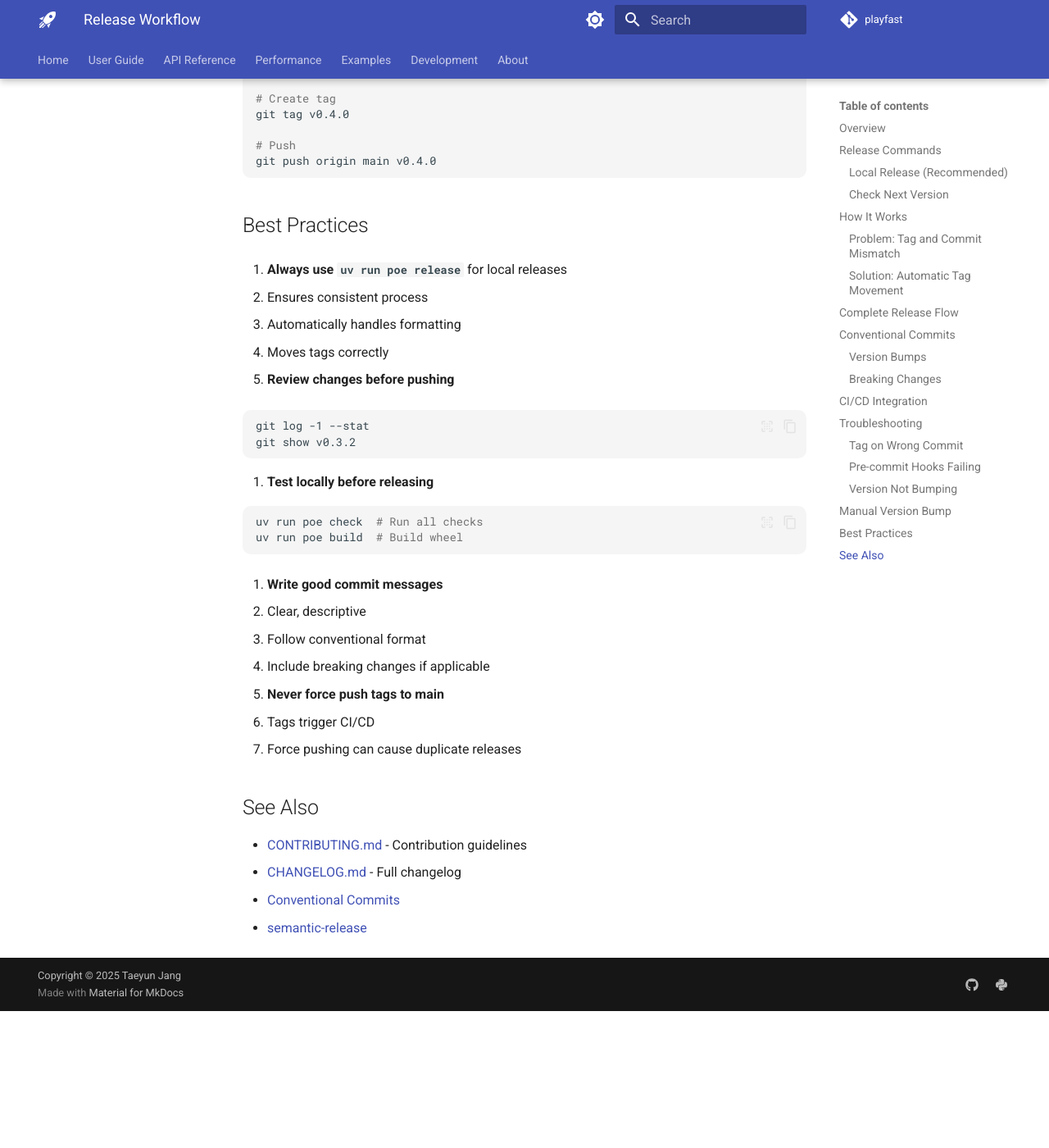
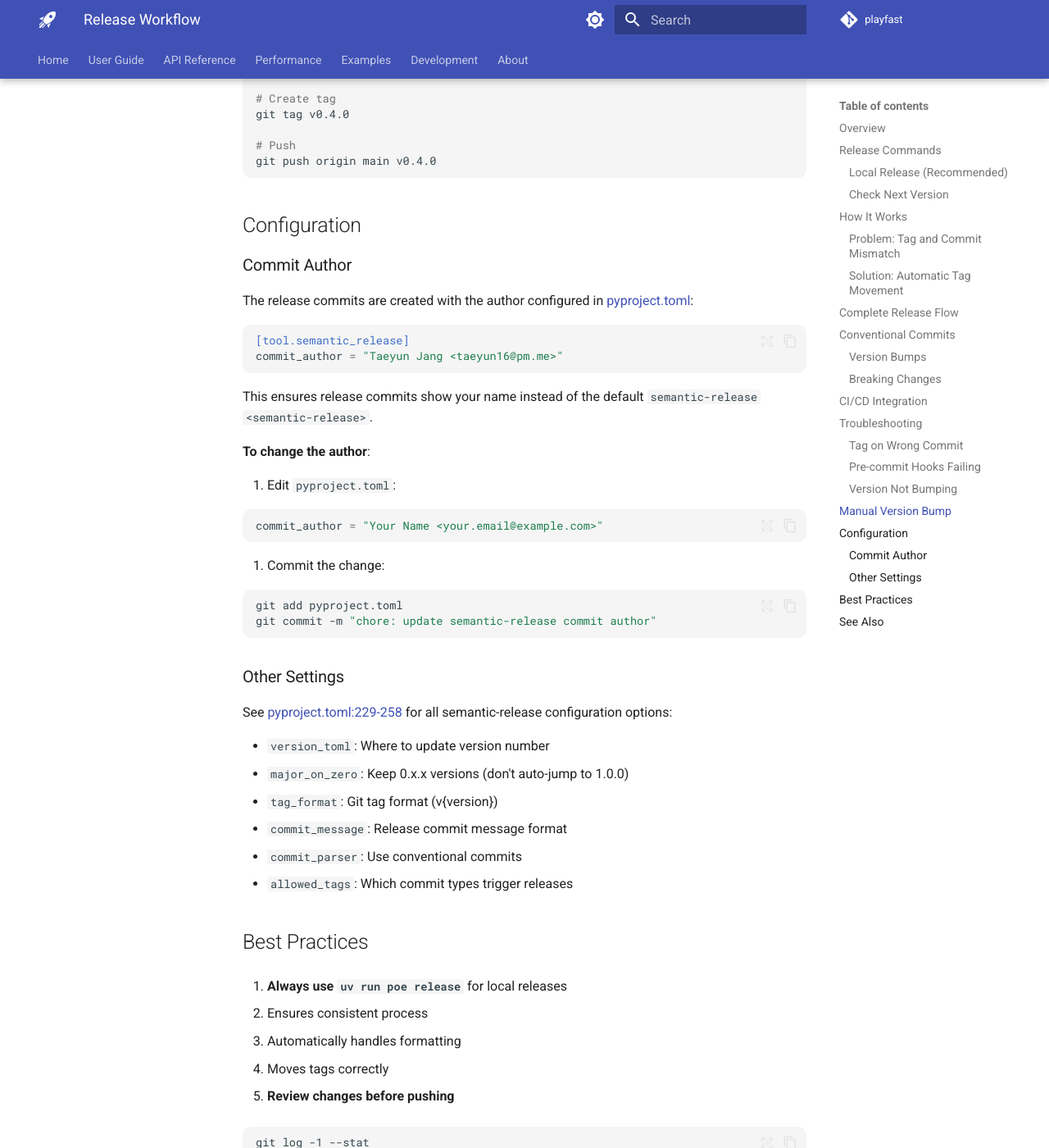
Before and after one commit to mixL1nk/playfast, an MkDocs documentation site: the page built from docs/release-workflow.md, in a window 1280 px wide and 1400 px high, scrolled down 6222 px. Shown: the whole window at 82% size. Built offline with MkDocs 1.6.1 and Material for MkDocs 9.7.7, drawn with Linux system fonts in a browser that asks for light colours; comment, search, counter and statistics services are not loaded; the version menu is left out; before the commit the page ends 7455 px from its top, so only the background shows below that.

Commit message:
docs: add semantic-release commit author configuration section

````diff
--- a/docs/release-workflow.md
+++ b/docs/release-workflow.md
@@ -291,6 +291,45 @@ git tag v0.4.0
 git push origin main v0.4.0
 ```
 
+## Configuration
+
+### Commit Author
+
+The release commits are created with the author configured in [pyproject.toml](../pyproject.toml):
+
+```toml
+[tool.semantic_release]
+commit_author = "Taeyun Jang <taeyun16@pm.me>"
+```
+
+This ensures release commits show your name instead of the default `semantic-release <semantic-release>`.
+
+**To change the author**:
+
+1. Edit `pyproject.toml`:
+
+   ```toml
+   commit_author = "Your Name <your.email@example.com>"
+   ```
+
+1. Commit the change:
+
+   ```bash
+   git add pyproject.toml
+   git commit -m "chore: update semantic-release commit author"
+   ```
+
+### Other Settings
+
+See [pyproject.toml:229-258](../pyproject.toml#L229-L258) for all semantic-release configuration options:
+
+- `version_toml`: Where to update version number
+- `major_on_zero`: Keep 0.x.x versions (don't auto-jump to 1.0.0)
+- `tag_format`: Git tag format (v{version})
+- `commit_message`: Release commit message format
+- `commit_parser`: Use conventional commits
+- `allowed_tags`: Which commit types trigger releases
+
 ## Best Practices
 
 1. **Always use `uv run poe release`** for local releases
````
